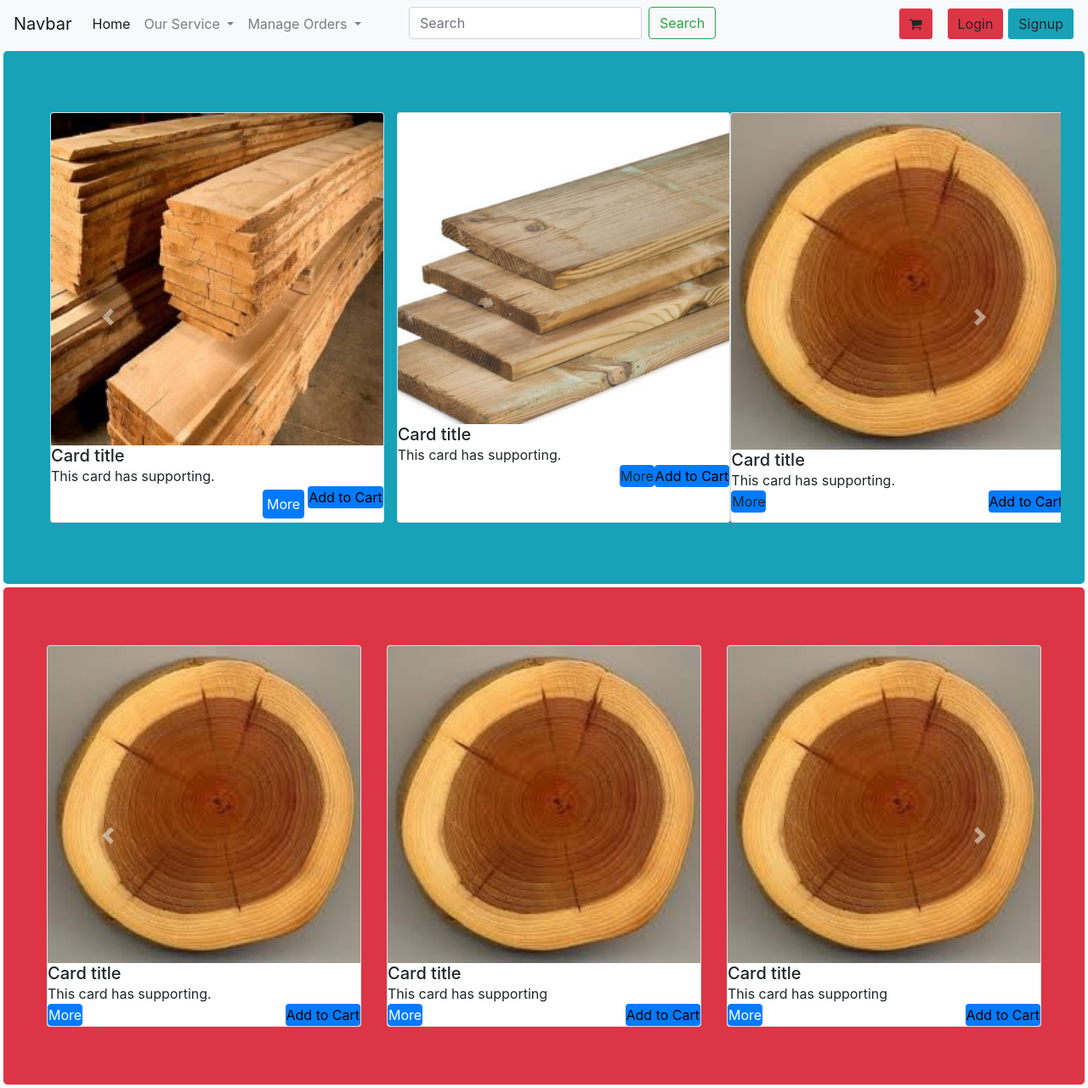
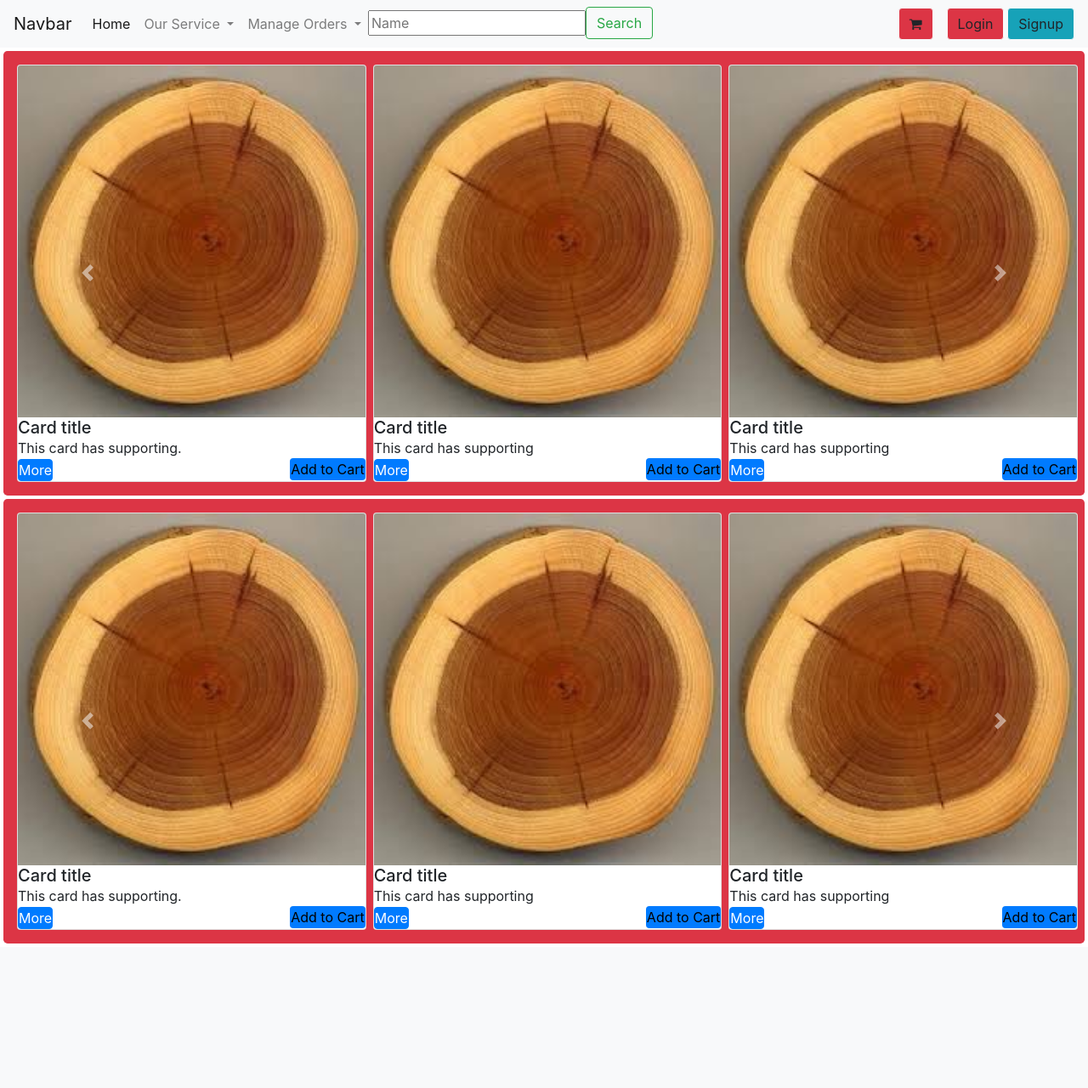
Before and after one commit to rakesh087/ajanta, a Django app: page /woodshophome/ in a window 1280 px wide. Shown: the whole page at 85% size. After the commit the page ends 1110 px from the top, so only its background shows below. Run offline with Django 3.2, Linux system fonts and the light colour scheme; some libraries are stand-ins or nearby versions.

Commit message:
prod search

```diff
--- a/projectalpha/woodshophome/forms.py
+++ b/projectalpha/woodshophome/forms.py
@@ -28,3 +28,6 @@ class OrderStatus(forms.Form):
     order_number=forms.CharField(label='Order number')
     order_status=forms.CharField(label='Order Status')
     ordered_date=forms.DateField()
+
+class ProductSearch(forms.Form):
+    product_name=forms.CharField(widget=forms.TextInput(attrs={'placeholder': 'Name'}))
--- a/projectalpha/woodshophome/templates/woodshophome/base.html
+++ b/projectalpha/woodshophome/templates/woodshophome/base.html
@@ -68,8 +68,13 @@
 
 
             <li class="nav-item ">
-              <form class="form-inline my-2 my-lg-0 ">
-                <input class="form-control mr-sm-2 ml-5 " type="search" placeholder="Search" aria-label="Search">
+              <form class="form-inline my-2 my-lg-0 " action="{% url 'woodshophome:woodshophome-home' %}" method="POST">
+                {% csrf_token %}
+                {% for fm in form %}
+                    <span >{{ fm }}</span>
+                    <!-- <input class="form-control mr-sm-2 ml-5 " type="search" placeholder="Search" aria-label="Search" id="product_name"> -->
+                {% endfor %}
+                <!-- <input class="form-control mr-sm-2 ml-5 " type="search" placeholder="Search" aria-label="Search" id="product_name"> -->
                 <button class="btn btn-outline-success my-2 my-sm-0 btn-success " type="submit">Search</button>
               </form>
             </li>
--- a/projectalpha/woodshophome/templates/woodshophome/products.html
+++ b/projectalpha/woodshophome/templates/woodshophome/products.html
@@ -2,121 +2,41 @@
 {% load static %}
 
 {% block jumbo %}
-<div class="jumbotron bg-info m-1" style="height: 300;">
-    <div id="carouselExampleControls" class="carousel slide" data-ride="carousel">
+<div class="jumbotron bg-danger m-1 p-1">
+  <div id="carouselExampleControls1" class="carousel slide" data-ride="carousel">
     <div class="carousel-inner m-1">
-        <div class="carousel-item active m-1">
-          <!--this is first image-->
-          <div class="card-deck m-0">
-            <div class="card">
-              <img class="card-img-top m-0 p-0"  src="{% static 'woodshophome/images/mahua.jpeg' 8 %}" alt="Card image cap" >
+      <div class="carousel-item active">
+        <div class="card-deck m-1">
+          <div class="card m-1">
+            <img class="card-img-top" src="{% static 'woodshophome/images/teak.jpg' 9 %}" alt="Card image cap">
             <div class="card-body m-0 p-0">
               <h5 class="card-title m-0 p-0">Card title</h5>
-                <p class="card-text  m-0 p-0">This card has supporting.</p>
-                <button class="btn m-0 p-0 pull-right bg-primary cat">Add to Cart</button>
-                <a class="btn btn-primary bg-primary m-1 p-1 pull-right" href="#">More</a>
+              <p class="card-text m-0 p-0">This card has supporting.</p>
+              <button class="btn m-0 p-0 pull-right bg-primary ">Add to Cart</button>
+              <button class="btn btn-primary bg-primary m-0 p-0">More</button>
             </div>
           </div>
-            <div class="card m-0 p-0" >
-              <img class="card-img-top m-0" src="{% static 'woodshophome/images/plank.PNG' 9 %}" alt="Card image cap">
-              <div class="card-body  m-0 p-0">
+          <div class="card m-1">
+            <img class="card-img-top" src="{% static 'woodshophome/images/teak.jpg' 9 %}" alt="Card image cap">
+            <div class="card-body m-0 p-0">
               <h5 class="card-title m-0 p-0">Card title</h5>
-                <p class="card-text  m-0 p-0">This card has supporting.</p>
-                <button class="btn m-0 p-0 pull-right bg-primary">Add to Cart</button>
-                <a class="btn btn-primary bg-primary m-0 p-0 pull-right">More</a>
+              <p class="card-text m-0 p-0">This card has supporting</p>
+              <button class="btn m-0 p-0 pull-right bg-primary ">Add to Cart</button>
+              <button class="btn btn-primary bg-primary m-0 p-0">More</button>
             </div>
           </div>
-            <div class="card m-0 p-0">
-              <img class="card-img-top m-0" src="{% static 'woodshophome/images/teak.jpg' 0 %}" alt="Card image cap">
-              <div class="card-body  m-0 p-0">
-                <h5 class="card-title m-0 p-0">Card title</h5>
-                <p class="card-text  m-0 p-0">This card has supporting.</p>
-                <button class="btn m-0 p-0 pull-right bg-primary">Add to Cart</button>
-                <a class="btn btn-primary bg-primary m-0 p-0 pull-left" >More</a>
-              </div>
-            </div>
-          </div>
-        </div>
-        <div class="carousel-item">
-
-          <div class="card-deck m-0">
-            <div class="card">
-              <img class="card-img-top m-0 p-0"  src="{% static 'woodshophome/images/mahua.jpeg' 8 %}" alt="Card image cap" >
+          <div class="card m-1">
+            <img class="card-img-top" src="{% static 'woodshophome/images/teak.jpg' 9 %}" alt="Card image cap">
             <div class="card-body m-0 p-0">
               <h5 class="card-title m-0 p-0">Card title</h5>
-                <p class="card-text  m-0 p-0">This card has supporting.</p>
-                <button class="btn m-0 p-0 pull-right bg-primary ">Add to Cart</button>
-                <a class="btn btn-primary bg-primary m-0 p-0 pull-right">More</a>
-              </div>
-            </div>
-            <div class="card m-0 p-0" >
-              <img class="card-img-top m-0" src="{% static 'woodshophome/images/plank.PNG' 9 %}" alt="Card image cap">
-              <div class="card-body  m-0 p-0">
-                <h5 class="card-title m-0 p-0">Card title</h5>
-                <p class="card-text  m-0 p-0">This card has supporting.</p>
-                <button class="btn m-0 p-0 pull-right bg-primary ">Add to Cart</button>
-                <a class="btn btn-primary bg-primary m-0 p-0 pull-right">More</a>
-              </div>
-            </div>
-            <div class="card m-0 p-0">
-              <img class="card-img-top m-0" src="{% static 'woodshophome/images/teak.jpg' 9 %}" alt="Card image cap">
-              <div class="card-body  m-0 p-0">
-                <h5 class="card-title m-0 p-0">Card title</h5>
-                <p class="card-text  m-0 p-0">This card has supporting.</p>
-                <button class="btn m-0 p-0 pull-right bg-primary ">Add to Cart</button>
-                <a class="btn btn-primary bg-primary m-0 p-0 pull-left">More</a>
-              </div>
-            </div>
-          </div>
-        </div>
-        <div class="carousel-item">
-          <!--this is third image-->
-          <div class="card-deck m-0">
-            <div class="card">
-              <img class="card-img-top m-0 p-0"  src="{% static 'woodshophome/images/teak.jpg' 9 %}" alt="Card image cap" >
-              <div class="card-body m-0 p-0">
-                <h5 class="card-title m-0 p-0">Card title</h5>
-                <p class="card-text  m-0 p-0">This card has supporting.</p>
-                <button class="btn m-0 p-0 pull-right bg-primary ">Add to Cart</button>
-                <a class="btn btn-primary bg-primary m-0 p-0 pull-right">More</a>
-              </div>
-            </div>
-            <div class="card m-0 p-0" >
-              <img class="card-img-top m-0" src="{% static 'woodshophome/images/teak.jpg' 9 %}" alt="Card image cap">
-              <div class="card-body  m-0 p-0">
-                <h5 class="card-title m-0 p-0">Card title</h5>
-                <p class="card-text  m-0 p-0">This card has supporting.</p>
-                <button class="btn m-0 p-0 pull-right bg-primary ">Add to Cart</button>
-                <a class="btn btn-primary bg-primary m-0 p-0 pull-right">More</a>
-              </div>
-            </div>
-            <div class="card m-0 p-0">
-              <img class="card-img-top m-0" src="{% static 'woodshophome/images/teak.jpg' 9 %}" alt="Card image cap">
-              <div class="card-body  m-0 p-0">
-                <h5 class="card-title m-0 p-0">Card title</h5>
-                <p class="card-text  m-0 p-0">This card has supporting.</p>
+              <p class="card-text m-0 p-0">This card has supporting</p>
               <button class="btn m-0 p-0 pull-right bg-primary ">Add to Cart</button>
               <button class="btn btn-primary bg-primary m-0 p-0">More</button>
             </div>
           </div>
         </div>
       </div>
-      </div>
-      <a class="carousel-control-prev" href="#carouselExampleControls" role="button" data-slide="prev" >
-        <span class="carousel-control-prev-icon" aria-hidden="true"></span>
-        <span class="sr-only">Previous</span>
-      </a>
-      <a class="carousel-control-next" href="#carouselExampleControls" role="button" data-slide="next">
-        <span class="carousel-control-next-icon" aria-hidden="true"></span>
-        <span class="sr-only">Next</span>
-      </a>
-    </div>
-  </div>
-
-  <div class="jumbotron bg-danger m-1">
-    <div id="carouselExampleControls1" class="carousel slide" data-ride="carousel">
-      <div class="carousel-inner">
-        <div class="carousel-item active">
+      <div class="carousel-item">
         <div class="card-deck m-1">
           <div class="card">
             <img class="card-img-top" src="{% static 'woodshophome/images/teak.jpg' 9 %}" alt="Card image cap">
@@ -131,12 +51,91 @@
             <img class="card-img-top" src="{% static 'woodshophome/images/teak.jpg' 9 %}" alt="Card image cap">
             <div class="card-body m-0 p-0">
               <h5 class="card-title m-0 p-0">Card title</h5>
+              <p class="card-text m-0 p-0">This card has supporting.</p>
+              <button class="btn m-0 p-0 pull-right bg-primary ">Add to Cart</button>
+              <button class="btn btn-primary bg-primary m-0 p-0">More</button>
+            </div>
+          </div>
+          <div class="card m-0">
+            <img class="card-img-top" src="{% static 'woodshophome/images/teak.jpg' 9 %}" alt="Card image cap">
+            <div class="card-body m-0 p-0">
+              <h5 class="card-title m-0 p-0">Card title</h5>
+              <p class="card-text m-0 p-0">This card has supporting</p>
+              <button class="btn m-0 p-0 pull-right bg-primary ">Add to Cart</button>
+              <button class="btn btn-primary bg-primary m-0 p-0">More</button>
+            </div>
+          </div>
+        </div>
+      </div>
+
+
+      <div class="carousel-item">
+        <div class="card-deck m-1">
+          <div class="card">
+            <img class="card-img-top" src="{% static 'woodshophome/images/teak.jpg' 9 %}" alt="Card image cap">
+            <div class="card-body m-0 p-0">
+              <h5 class="card-title m-0 p-0">Card title</h5>
               <p class="card-text m-0 p-0">This card has supporting</p>
               <button class="btn m-0 p-0 pull-right bg-primary ">Add to Cart</button>
               <button class="btn btn-primary bg-primary m-0 p-0">More</button>
             </div>
           </div>
           <div class="card">
+            <img class="card-img-top" src="{% static 'woodshophome/images/teak.jpg' 9 %}" alt="Card image cap">
+            <div class="card-body m-0 p-0">
+              <h5 class="card-title m-0 p-0">Card title</h5>
+              <p class="card-text m-0 p-0">This card has supporting.</p>
+              <button class="btn m-0 p-0 pull-right bg-primary ">Add to Cart</button>
+              <button class="btn btn-primary bg-primary m-0 p-0">More</button>
+            </div>
+          </div>
+          <div class="card">
+            <img class="card-img-top" src="{% static 'woodshophome/images/teak.jpg' 9 %}" alt="Card image cap">
+            <div class="card-body m-0 p-0">
+              <h5 class="card-title m-0 p-0">Card title</h5>
+              <p class="card-text">This card has supporting</p>
+              <button class="btn m-0 p-0 pull-right bg-primary ">Add to Cart</button>
+              <button class="btn btn-primary bg-primary m-0 p-0">More</button>
+            </div>
+          </div>
+        </div>
+      </div>
+    </div>
+    <a class="carousel-control-prev" href="#carouselExampleControls1" role="button bg-primary" data-slide="prev">
+      <span class="carousel-control-prev-icon" aria-hidden="true"></span>
+      <span class="sr-only">Previous</span>
+    </a>
+    <a class="carousel-control-next" href="#carouselExampleControls1" role="button" data-slide="next">
+      <span class="carousel-control-next-icon" aria-hidden="true"></span>
+      <span class="sr-only">Next</span>
+    </a>
+  </div>
+</div>
+
+  <div class="jumbotron bg-danger m-1 p-1">
+    <div id="carouselExampleControls1" class="carousel slide" data-ride="carousel">
+      <div class="carousel-inner m-1">
+        <div class="carousel-item active">
+          <div class="card-deck m-1">
+            <div class="card m-1">
+              <img class="card-img-top" src="{% static 'woodshophome/images/teak.jpg' 9 %}" alt="Card image cap">
+              <div class="card-body m-0 p-0">
+                <h5 class="card-title m-0 p-0">Card title</h5>
+                <p class="card-text m-0 p-0">This card has supporting.</p>
+                <button class="btn m-0 p-0 pull-right bg-primary ">Add to Cart</button>
+                <button class="btn btn-primary bg-primary m-0 p-0">More</button>
+              </div>
+            </div>
+            <div class="card m-1">
+              <img class="card-img-top" src="{% static 'woodshophome/images/teak.jpg' 9 %}" alt="Card image cap">
+              <div class="card-body m-0 p-0">
+                <h5 class="card-title m-0 p-0">Card title</h5>
+                <p class="card-text m-0 p-0">This card has supporting</p>
+                <button class="btn m-0 p-0 pull-right bg-primary ">Add to Cart</button>
+                <button class="btn btn-primary bg-primary m-0 p-0">More</button>
+              </div>
+            </div>
+            <div class="card m-1">
               <img class="card-img-top" src="{% static 'woodshophome/images/teak.jpg' 9 %}" alt="Card image cap">
               <div class="card-body m-0 p-0">
                 <h5 class="card-title m-0 p-0">Card title</h5>
--- a/projectalpha/woodshophome/views.py
+++ b/projectalpha/woodshophome/views.py
@@ -4,7 +4,7 @@ from django.contrib.auth import authenticate, login, logout
 from django.contrib.auth.decorators import login_required
 from django.contrib import messages
 from . models import Account, Stock, Order
-from .forms import ForgotPassword, CapturePassword, Register, GetOrder, OrderStatus
+from .forms import ForgotPassword, CapturePassword, Register, GetOrder, OrderStatus, ProductSearch
 from django.contrib.auth.models import User
 from django.contrib import messages
 from django.http import HttpResponse, HttpResponseRedirect
@@ -112,9 +112,6 @@ def signup(request):
     if request.method=='POST':
         fm=Register(request.POST)
         data=request.POST
-        #email=data['email']
-        #username=data['username']
-        #mobile_number=data['mobile_number']
         print('-----------------validating form-----------------')
         if fm.is_valid():
             print('forms is valid')
@@ -230,5 +227,16 @@ def order_status_details(request,id):
 
 #this is for home page
 def home(request):
-    #return HttpResponse('hellow to my home')
-    return render(request,'woodshophome/products.html')
+    if request.method=="POST":
+        #the the form data
+        print('trying to get data from form')
+        data=request.POST['product_name']
+        print('product name is: ',data)
+        fm=ProductSearch(request.POST)
+        form={'form':fm}
+        return render(request,'woodshophome/products.html',form)
+        pass
+    else:
+        fm=ProductSearch(request.POST)
+        form={'form':fm}
+        return render(request,'woodshophome/products.html',form)
```
Also changed, not shown: projectalpha/woodshophome/models.py (+8 -0 lines), projectalpha/woodshophome/migrations/0003_procucts.py (added). Lines whose indentation alone changed are shown as unchanged.
